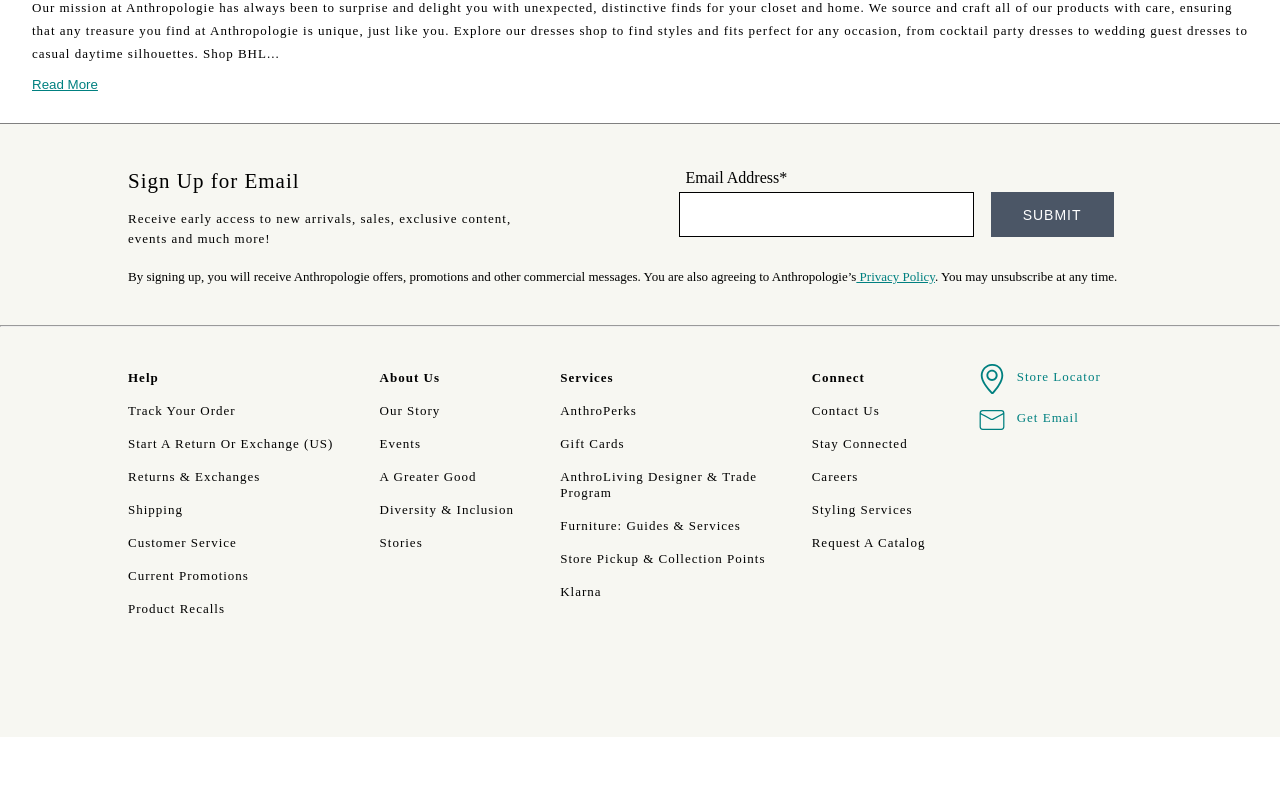
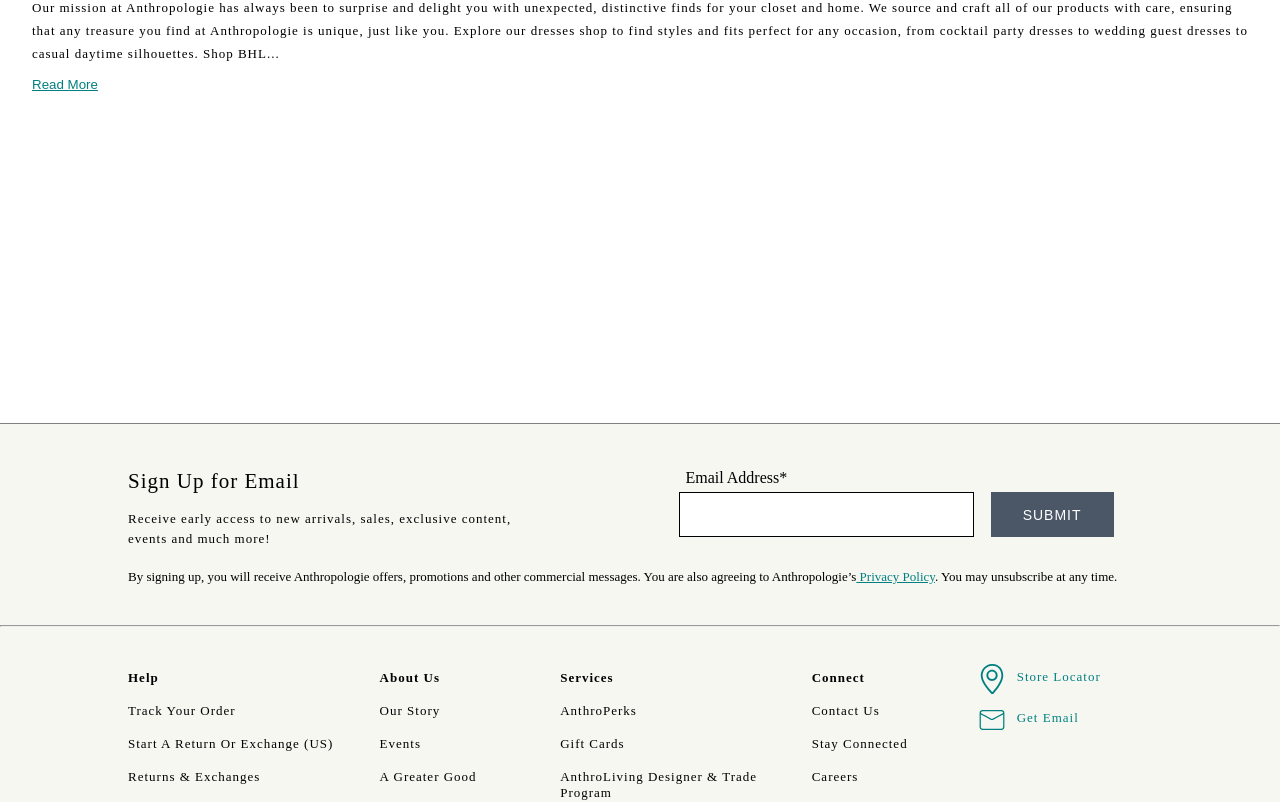
Before and after one commit to 282Manoj/Anthropologie.com-clone, a React (Create React App) app in the folder anthro/: page / in a window 1280 px wide. Shown: the part 9640-10442 px from the top of the page. Before the commit the page ends 10377 px from the top, so only its background shows below. Built offline with nearby package versions, Linux system fonts and the light colour scheme.

Commit message:
file added

```diff
--- a/anthro/src/component/Singlepage.css
+++ b/anthro/src/component/Singlepage.css
@@ -1,5 +1,10 @@
 .nav{
     position:absolute;
+}
+.footer{
+    /* margin-top: 400px; */
+    position: relative;
+    top:300px;
 }
 .container{
     display: flex;
--- a/anthro/src/component/Singlepage.jsx
+++ b/anthro/src/component/Singlepage.jsx
@@ -2,6 +2,7 @@
 import { BsAlignBottom, BsTypeUnderline } from 'react-icons/bs';
 import "./Singlepage.css";
 import Navbar from "./Navbar";
+import Footer from "./Footer";
 const Singlepage = () => {
   return (
     <>
@@ -70,6 +71,12 @@
         <img src="https://images.urbndata.com/is/image/Anthropologie/66667379_042_b2?$an-category$&fit=constrain&fmt=webp&hei=523&qlt=80&wid=349" alt="" />
       </div>
     </div>
+
+    {/* <div className='footer'> */}
+    <Footer />
+    {/* </div> */}
+
+
     </>
   )
 }
```
Also changed, not shown: anthro/src/App.js (+2 -5 lines).
